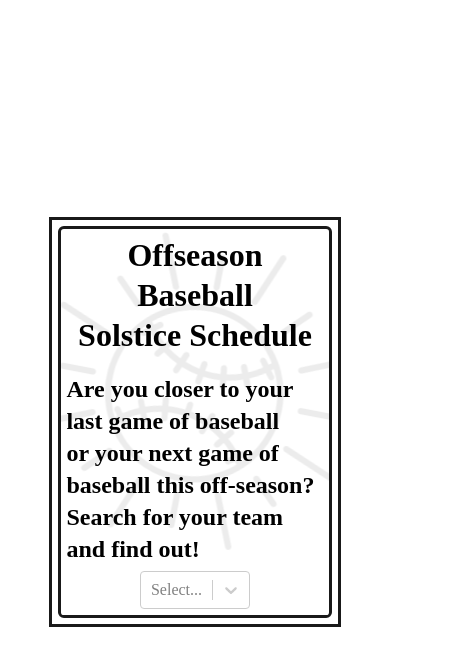
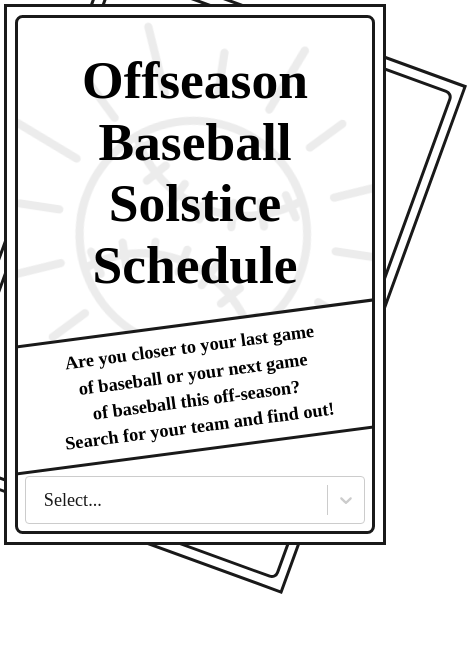
Before and after one commit to nyssajayne/baseball-solstice, a React (Vite) app: page / in a window 390 px wide. Shown: the top 666 px of the page, 467 px wide, since content can reach past the window. Built offline with nearby package versions, Linux system fonts and the light colour scheme; no server answers; a web font is replaced by a local one.

Commit message:
fix: mobile styling

```diff
--- a/src/App.module.css
+++ b/src/App.module.css
@@ -8,13 +8,23 @@
   width:75vw;
   container-type: inline-size;
 
-  & >:first-child {
+  & >:nth-child(1) {
+    background-color: #ffffff;
     border: 3px solid #191919;
+    z-index: 2;
   }
 
-  & >:last-child {
+  & >:nth-child(2) {
+    transform: rotate(20deg);
+    z-index: 1;
+    border: 3px solid #191919;
+    text-align: right;
+  }
+
+  & >:nth-child(3) {
     background-color: var(--primary-color);
     transform: rotateY(-180deg);
+    z-index: 2;
   }
 }
 
@@ -23,9 +33,9 @@
   height: 100%;
   left: 0;
   padding: 2cqw;
-
+  position: absolute;
   top: 0;
-  transform-style: preserve-3d;
+/*  transform-style: preserve-3d;*/
   transition: transform 1s ease-out;
   width: 100%;
 }
@@ -61,6 +71,7 @@
 .sideOne {
   border: 3px solid #191919;
   padding: 2cqw;
+  z-index: 1;
 
   .logoWrapper {
     left: 50%;
@@ -76,7 +87,6 @@
     padding: 0 0 .75rem;
   }
 
-  @container (min-width: 391px) {
   .h1 {
     font-size: 14cqw;
     padding: 3cqh 0 0;
@@ -111,12 +121,11 @@
       padding: 2cqw;
     }
   }
-  }
+
 
   @container (max-width: 390px) {
     .h1 {
-      /* keep an eye on this */
-      font-size: 2rem;
+
     }
   }
 }
@@ -124,6 +133,7 @@
 .sideTwo {
   background-color: #ffffff;
   padding: 0 0 2cqw;
+  z-index: 2;
 
   .headerWrapper {
     align-items: center;
@@ -156,6 +166,34 @@
     &:hover {
       cursor: pointer;
     }
+  }
+}
+
+.about {
+  border: 3px solid #191919;
+  padding: 2cqw;
+}
+
+@media screen and (max-width: 522px) {
+  body {
+    place-items: start;
+  }
+
+  .cardWrapper {
+    width: 98vw;
+    height: auto;
+    margin: 1vw 0 0;
+    max-width: none;
+    max-height: none;
+  }
+
+  .card {
+    height: auto;
+    min-height: calc(98vw / (2.5 / 3.5));
+  }
+
+  .innerCard {
+    min-height: calc((98vw / (2.5 / 3.5) - 4cqw));
   }
 }
 
--- a/src/App.tsx
+++ b/src/App.tsx
@@ -65,9 +65,11 @@ function App() {
             menuPlacement='top'
             onChange={handleSearchValue}
             options={selectOptions}
-            // menuIsOpen={true}
           />
         </div>
+      </div>
+      <div className={classes.card}>
+        <div className={`${classes.innerCard} ${classes.about}`}><p>About</p></div>
       </div>
       <div className={classes.card}>
         <div className={`${classes.innerCard} ${classes.sideTwo}`}>
--- a/src/components/Diamond.module.css
+++ b/src/components/Diamond.module.css
@@ -52,8 +52,9 @@
 	}
 
 	.journey {
-		animation: runTheBases var(--animation-speed) linear forwards;
+		animation: runTheBases var(--animation-speed) 1s linear forwards;
 		stroke-dasharray: var(--stroke-amount);
+		stroke-dashoffset: var(--stroke-amount);
 		stroke-width: 20px;
 	}
 
@@ -80,19 +81,19 @@
 }
 
 .base.firstBase, .date.firstBase {
-	animation-delay: var(--firstBase-animation-delay);
+	animation-delay: calc(1s + var(--firstBase-animation-delay));
 }
 
 .base.secondBase, .date.secondBase {
-	animation-delay: var(--secondBase-animation-delay);
+	animation-delay: calc(1s + var(--secondBase-animation-delay));
 }
 
 .base.thirdBase, .date.thirdBase {
-	animation-delay: var(--thirdBase-animation-delay);
+	animation-delay: calc(1s + var(--thirdBase-animation-delay));
 }
 
 .base.homeBase, .date.homeBase {
-	animation-delay: var(--homeBase-animation-delay);
+	animation-delay: calc(1s + var(--homeBase-animation-delay));
 }
 
 .reading {
--- a/src/components/Diamond.tsx
+++ b/src/components/Diamond.tsx
@@ -16,21 +16,17 @@ const nthNumber = (number: number) => {
   }
 };
 
-const formatDate = (originalDate: Date) => {
-	// const month = originalDate.toLocaleString("default", { month: "short"});
-	// // const month = originalDate.getMonth();
-	// const date = originalDate.getDate();
-	// const year = originalDate.toLocaleString("default", { year: "2-digit"});
-	// const time = originalDate.toLocaleString("default", { timeStyle: "short"});
-
-	// return `${month}-${date}-${year}, ${time}`;
-
+const formatDate = (originalDate: Date, timeZone?: string | undefined) => {
+	console.log(originalDate)
+	console.log(timeZone)
 	const day = originalDate.toLocaleString("default", { weekday: "long"});
 	const month = originalDate.toLocaleString("default", { month: "long"});
 	const date = originalDate.getDate();
 	const ordinal = nthNumber(date);
 	const year = originalDate.getFullYear();
-	const time = originalDate.toLocaleString("default", { timeStyle: "short"});
+	const time = originalDate.toLocaleString("en-US", { hour: "numeric", minute: "numeric", timeZone: timeZone, timeZoneName: "short" });
+
+	console.log(`${day}, ${month} ${date}${ordinal} ${year}, ${time}`);
 
 	return `${day}, ${month} ${date}${ordinal} ${year}, ${time}`;
 }
@@ -47,11 +43,12 @@ const calculateFeet = (currentPosition: number) => {
 
 function Diamond(props: { solstice: Solstice }) {
 	const { codeName, positions, nextPlayTime, clubName } = props.solstice;
+	console.log(nextPlayTime);
 	const diamondRef = useRef(null);
 	const firstBase = roundedTheBase(positions.firstSolstice);
 	const secondBase = roundedTheBase(positions.secondSolstice);
 	const thirdBase = roundedTheBase(positions.thirdSolstice);
-	const homeBase = roundedTheBase(nextPlayTime);
+	const homeBase = nextPlayTime ? roundedTheBase(new Date(nextPlayTime.firstPlay)) : false;
 	const nextBase = calculateFeet(positions.currentPosition);
 
 	useEffect(() => {
@@ -90,7 +87,7 @@ function Diamond(props: { solstice: Solstice }) {
 				{(nextBase > 90 && nextBase < 180) && <p className={classes.bold}>{180 - nextBase}ft until second base!</p>}
 				<p className={`${classes.thirdBase} ${classes[thirdBase]} ${classes.date}`}><span className={classes.bold}>3B:</span> {formatDate(positions.thirdSolstice)}</p>
 				{(nextBase > 180 && nextBase < 270) && <p className={classes.bold}>{270 - nextBase}ft until third base!</p>}
-				<p className={`${classes.homeBase} ${classes[homeBase]} ${classes.date}`}><span className={classes.bold}>Opening Day:</span> {formatDate(nextPlayTime)}</p>
+				<p className={`${classes.homeBase} ${classes[homeBase]} ${classes.date}`}><span className={classes.bold}>Opening Day:</span> {formatDate(new Date(nextPlayTime.firstPlay), nextPlayTime.timeZone)}</p>
 				{(nextBase > 270 && nextBase < 360) && <p className={classes.bold}>{360 - nextBase}ft until home base!</p>}
 			</div>
 		</div>
--- a/src/js/solstice.d.ts
+++ b/src/js/solstice.d.ts
@@ -8,6 +8,7 @@ export interface Team {
 interface Game {
 	home: string;
 	away: string;
+	timeZoneOffset: string;
 	firstPlay: string
 }
 
@@ -19,7 +20,7 @@ export interface Positions {
 }
 
 export interface Solstice extends Team {
-	nextPlayTime: Date,
+	nextPlayTime: { firstPlay: string, timeZone: string } | false,
     lastPlayTime: Date,
     positions: Positions
 }
--- a/src/js/solstice.ts
+++ b/src/js/solstice.ts
@@ -5,76 +5,91 @@ const getOpeningDay = (name: string) => {
     {
       away: "New York Mets",
       home: "Houston Astros",
-      firstPlay: "2025-03-27T13:10:00-06:00"
+      timeZone: "US/Central",
+      firstPlay: "2025-03-27T13:10:00-05:00"
     },
     {
       away: "San Francisco Giants",
       home: "Cincinnati Reds",
+      timeZone: "US/Eastern",
       firstPlay: "2025-03-27T13:10:00-05:00"
     },
     {
       away: "Boston Red Sox",
       home: "Texas Rangers",
+      timeZone: "US/Central",
       firstPlay: "2025-03-27T13:10:00-06:00"
     },
     {
       away: "Colorado Rockies",
       home: "Tampa Bay Rays",
+      timeZone: "US/Eastern",
       firstPlay: "2025-03-27T13:10:00-05:00"
     },
     {
       away: "Minnesota Twins",
       home: "St. Louis Cardinals",
+      timeZone: "US/Central",
       firstPlay: "2025-03-27T13:10:00-06:00"
     },
     {
       away: "Baltimore Orioles",
       home: "Toronto Blue Jays",
+      timeZone: "US/Eastern",
       firstPlay: "2025-03-27T13:10:00-05:00"
     },
     {
       away: "Los Angeles Angels",
       home: "Chicago White Sox",
+      timeZone: "US/Eastern",
       firstPlay: "2025-03-27T13:10:00-05:00"
     },
     {
       away: "Philadelphia Phillies",
       home: "Washington Nationals",
+      timeZone: "US/Eastern",
       firstPlay: "2025-03-27T13:10:00-05:00"
     },
     {
       away: "Chicago Cubs",
       home: "Arizona Diamondbacks",
+      timeZone: "US/Arizona",
       firstPlay: "2025-03-27T13:10:00-07:00"
     },
     {
       away: "Pittsburgh Pirates",
       home: "Miami Marlins",
+      timeZone: "US/Eastern",
       firstPlay: "2025-03-27T13:10:00-05:00"
     },
     {
       away: "Detroit Tigers",
       home: "Los Angeles Dodgers",
+      timeZone: "US/Pacific",
       firstPlay: "2025-03-27T13:10:00-08:00"
     },
     {
       away: "Milwaukee Brewers",
       home: "New York Yankees",
+      timeZone: "US/Eastern",
       firstPlay: "2025-03-27T13:10:00-05:00"
     },
     {
       away: "Athletics",
       home: "Seattle Mariners",
+      timeZone: "US/Eastern",
       firstPlay: "2025-03-27T13:10:00-05:00"
     },
     {
       away: "Cleveland Guardians",
       home: "Kansas City Royals",
+      timeZone: "US/Central",
       firstPlay: "2025-03-27T13:10:00-06:00"
     },
     {
       away: "Atlanta Braves",
       home: "San Diego Padres",
+      timeZone: "US/Pacific",
       firstPlay: "2025-03-27T13:10:00-08:00"
     }
   ];
@@ -82,7 +97,8 @@ const getOpeningDay = (name: string) => {
   let foundGame = games.find((game) => game.away === name || game.home === name);
 
   if(foundGame) {
-    return foundGame.firstPlay;
+    const { firstPlay, timeZone } = foundGame
+    return { firstPlay, timeZone };
   }
 
   return false
@@ -217,9 +233,9 @@ const initSolstice = async (season: number) => {
   return Promise.all(
     teams.map(async (team) => {
       const { id, name } = team;
-      const nextPlayTime = new Date(getOpeningDay(name) as string);
+      const nextPlayTime = getOpeningDay(name);
       const lastPlayTime = new Date(await getLastPlayEndTime(season, id));
-      const positions = calculateSolstice(lastPlayTime, nextPlayTime);
+      const positions = nextPlayTime ? calculateSolstice(lastPlayTime, new Date(nextPlayTime.firstPlay)) : false;
 
       return {
         ...team,
```
Lines whose indentation alone changed are shown as unchanged.
